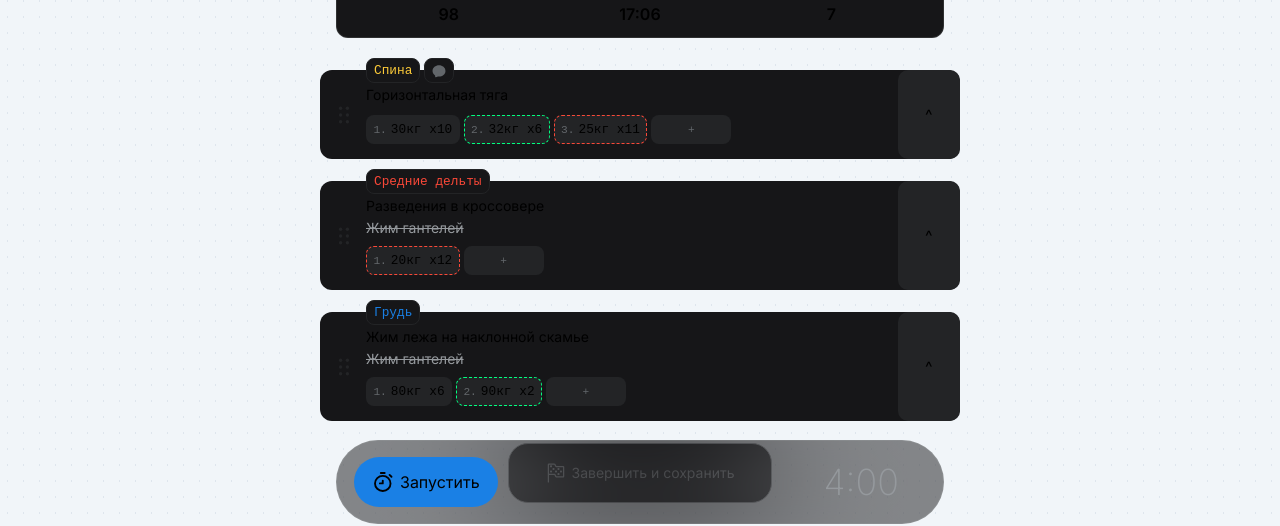
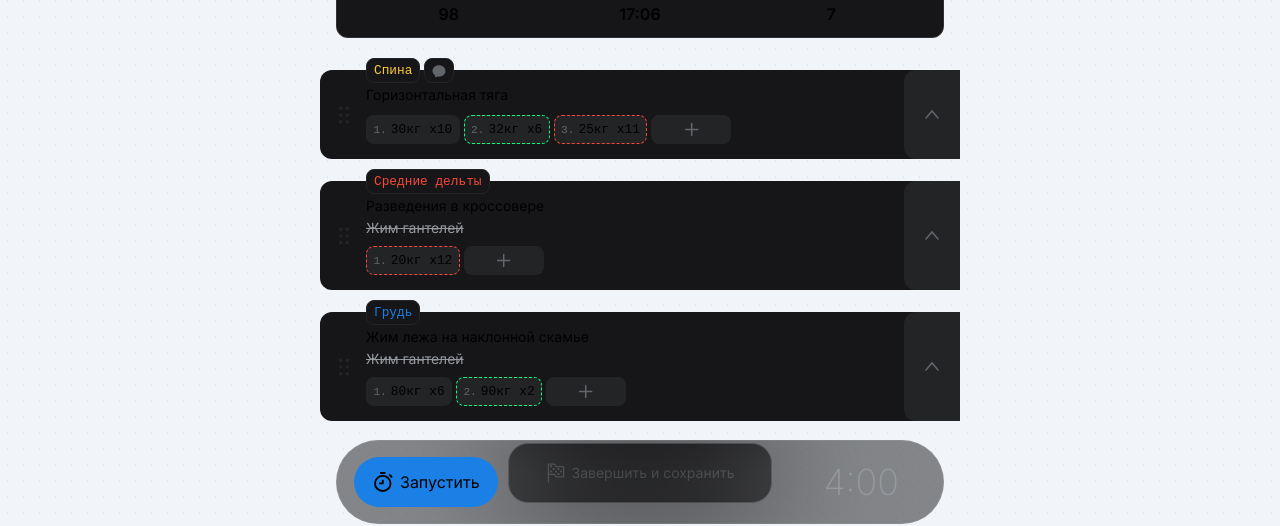
Before and after one commit to MarkMelior/veesmy-app, a Next.js app: page / in a window 1280 px wide. Shown: the part 260-786 px from the top of the page. Built offline with nearby package versions, Linux system fonts and the light colour scheme.

Commit message:
VEES-7 | Completion VeesList

```diff
--- a/src/app/layout.tsx
+++ b/src/app/layout.tsx
@@ -4,6 +4,7 @@ import { ThemeProvider } from 'next-themes';
 import type { Metadata } from 'next';
 
 import './globals.scss';
+import '@/shared/styles/custom.scss';
 
 const inter = Inter({
   subsets: ['cyrillic', 'latin'],
--- /dev/null
+++ b/src/shared/icons/arrow-dropdown.tsx
@@ -0,0 +1,25 @@
+import React from 'react';
+
+import { Icon, IIcon } from '@/shared/ui';
+
+export const ArrowDropdownIcon = ({
+  className,
+  fill = 'currentColor',
+  height = 22,
+  strokeWidth = 1.5,
+  width = 22,
+}: IIcon) => (
+  <Icon
+    className={className}
+    height={height}
+    viewBox="0 0 22 22"
+    width={width}
+  >
+    <path
+      d="M17 14L11 7L5 14"
+      stroke={fill}
+      strokeLinecap="round"
+      strokeWidth={strokeWidth}
+    />
+  </Icon>
+);
--- a/src/shared/icons/index.ts
+++ b/src/shared/icons/index.ts
@@ -1,4 +1,5 @@
 export * from './add-outline';
+export * from './arrow-dropdown';
 export * from './arrow-left';
 export * from './drag';
 export * from './finish-outline';
@@ -6,4 +7,5 @@ export * from './message';
 export * from './paper-outline';
 export * from './pause';
 export * from './play';
+export * from './plus';
 export * from './stopwatch-outline';
--- /dev/null
+++ b/src/shared/icons/plus.tsx
@@ -0,0 +1,19 @@
+import React from 'react';
+
+import { Icon, IIcon } from '@/shared/ui';
+
+export const PlusIcon = ({
+  fill = 'currentColor',
+  height = 15,
+  strokeWidth = 1.5,
+  width = 15,
+}: IIcon) => (
+  <Icon height={height} viewBox="0 0 15 15" width={width}>
+    <path
+      d="M7.70001 1.5V7.5M7.70001 13.5V7.5M7.70001 7.5H13.7M7.70001 7.5H1.70001"
+      stroke={fill}
+      strokeLinecap="round"
+      strokeWidth={strokeWidth}
+    />
+  </Icon>
+);
--- /dev/null
+++ b/src/shared/styles/custom.scss
@@ -0,0 +1,15 @@
+path {
+  transition: 0.2s d ease-in-out;
+}
+
+.dropdown-arrow svg {
+  path {
+    d: path("M17 8L11 15L5 8");
+  }
+}
+
+@keyframes organic-arrow {
+	0%{ transform: translateY(0) scale(1); }
+	50%{ transform: translateY(0) scale(1.2); }
+	100%{ transform: translateY(0) scale(1); }
+}
--- a/src/shared/ui/Button/button.module.scss
+++ b/src/shared/ui/Button/button.module.scss
@@ -1,4 +1,3 @@
-/* stylelint-disable */
 .wrapper {
   transition: all ease .2s;
   height: fit-content;
@@ -34,7 +33,9 @@
 @mixin variant-flat($color) {
   @if $color == 'base' {
     @apply text-#{$color}-400;
-  } @else {
+  }
+
+ @else {
     @apply text-#{$color}-600;
   }
 
--- a/src/widgets/VeesList/ui/VeesItem/VeesItem.tsx
+++ b/src/widgets/VeesList/ui/VeesItem/VeesItem.tsx
@@ -1,7 +1,7 @@
 import { clsx } from 'clsx';
 import { useState } from 'react';
 
-import { DragIcon, MessageIcon } from '@/shared/icons';
+import { ArrowDropdownIcon, DragIcon, MessageIcon, PlusIcon } from '@/shared/icons';
 import { Background, Button, Chip, Flex, Text } from '@/shared/ui';
 
 import styles from './veesItem.module.scss';
@@ -96,8 +96,8 @@ export const VeesItem = ({ item }: { item: IVeesItem }) => {
               </Button>
             );
           })}
-          <Button className={clsx(styles.button, styles.buttonResult)} variant="none">
-            <span className={styles.index}>+</span>
+          <Button className={clsx(styles.button, styles.buttonAdd)} variant="none">
+            <PlusIcon />
           </Button>
         </Flex>
         {previousResult?.length ? (
@@ -129,11 +129,14 @@ export const VeesItem = ({ item }: { item: IVeesItem }) => {
         ) : null}
       </Flex>
       <Button
-        className={clsx(styles.buttonShow, { [styles.collapsed]: !isOpen })}
+        className={clsx(styles.buttonShow, {
+          ['dropdown-arrow']: isOpen,
+          [styles.collapsed]: !isOpen,
+        })}
         onClick={() => setIsOpen(previous => !previous)}
         variant="solid"
       >
-        ^
+        <ArrowDropdownIcon />
       </Button>
     </Background>
   );
--- a/src/widgets/VeesList/ui/VeesItem/veesItem.module.scss
+++ b/src/widgets/VeesList/ui/VeesItem/veesItem.module.scss
@@ -1,5 +1,6 @@
 .wrapper {
   display: flex;
+  border-radius: .75rem 0 0 .75rem;
 }
 
 .content {
@@ -15,10 +16,12 @@
 
 .buttonShow {
   height: auto;
-  width: 72px;
+  border-radius: .75rem 0 0 .75rem;
+  width: 64px;
 
   &.collapsed {
     background: theme('colors.base.800');
+    color: theme('colors.base.600');
 
     &:hover {
       background: theme('colors.base.700') !important;
@@ -52,6 +55,11 @@
   &.buttonPreviousResult {
     @apply border border-base-800;
   }
+
+  &.buttonAdd {
+    @apply text-base-600;
+    @apply bg-base-800;
+  }
 }
 
 .drag {
@@ -78,16 +86,15 @@
   top: 1px;
   position: relative;
 
-
   @apply text-base-600;
 }
 
 .fadeUp {
-  animation: fade-up 0.3s ease-in-out forwards;
+  animation: fade-up 0.2s linear forwards;
 }
 
 .fadeDown {
-  animation: fade-down 0.3s ease-in-out forwards;
+  animation: fade-down 0.2s linear forwards;
 }
 
 .animation {
@@ -103,13 +110,13 @@
   }
 
   100% {
-    height: 120px;
+    height: 100px;
   }
 }
 
 @keyframes fade-down {
   0% {
-    height: 120px;
+    height: 100px;
   }
 
   100% {
```
Also changed, not shown: 1 other file (tests, documents, lock files or other folders).
